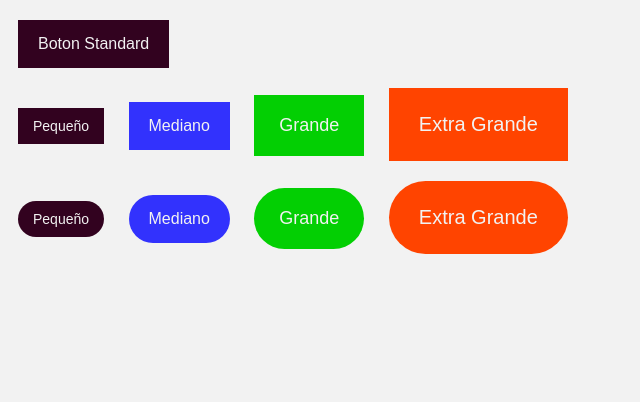
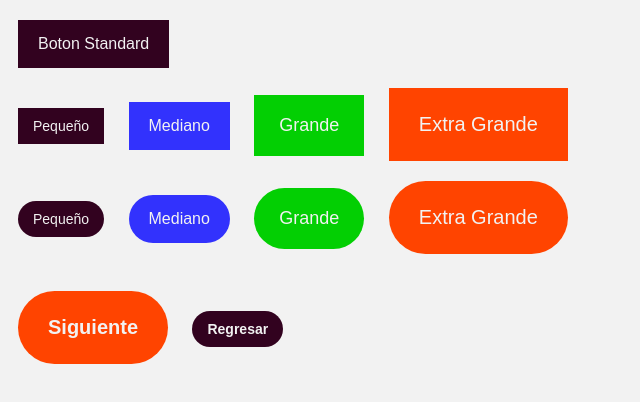
Before and after one commit to Bandu19/curso_1_parte_Html, a plain HTML site: page Botones.html in a window 1280 px wide. Shown: the whole page, without its empty margins (0-640 px from the left). Drawn offline with Linux system fonts and the light colour scheme.

Commit message:
Agregando Ajustes para el proyecto

```diff
--- a/Botones.html
+++ b/Botones.html
@@ -26,6 +26,12 @@
         <a href="#" class="btn big verde border-radius">Grande</a>
         <a href="#" class="btn extra-big naranja border-radius">Extra Grande</a>
     </div>
+
+
+    <h2><a href="#" class="btn extra-big border-radius naranja">Siguiente</a></h2>
+    <h2><a href="tiposElementos.html" class="btn border-radius small ">Regresar</a></h2>
+
 </body>
 
+
 </html>
--- a/css/Botones.css
+++ b/css/Botones.css
@@ -47,8 +47,12 @@ div{
 .extra-big{
     font-size: 20px;
     padding: 25px 30px;
+}
 
+h2 {
 
+    font-size: 20px;
+    display: inline-block;
 }
 
 .azul{ background: rgb(50, 50, 253);}
```
Also changed, not shown: modeloCaja.html (+1 -1 lines).
